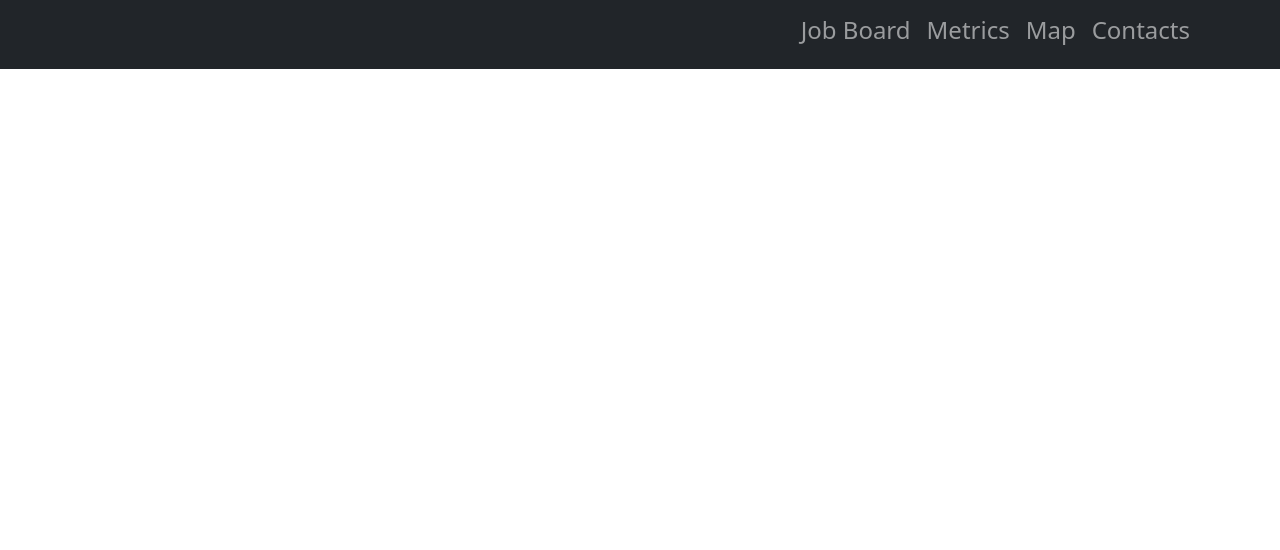
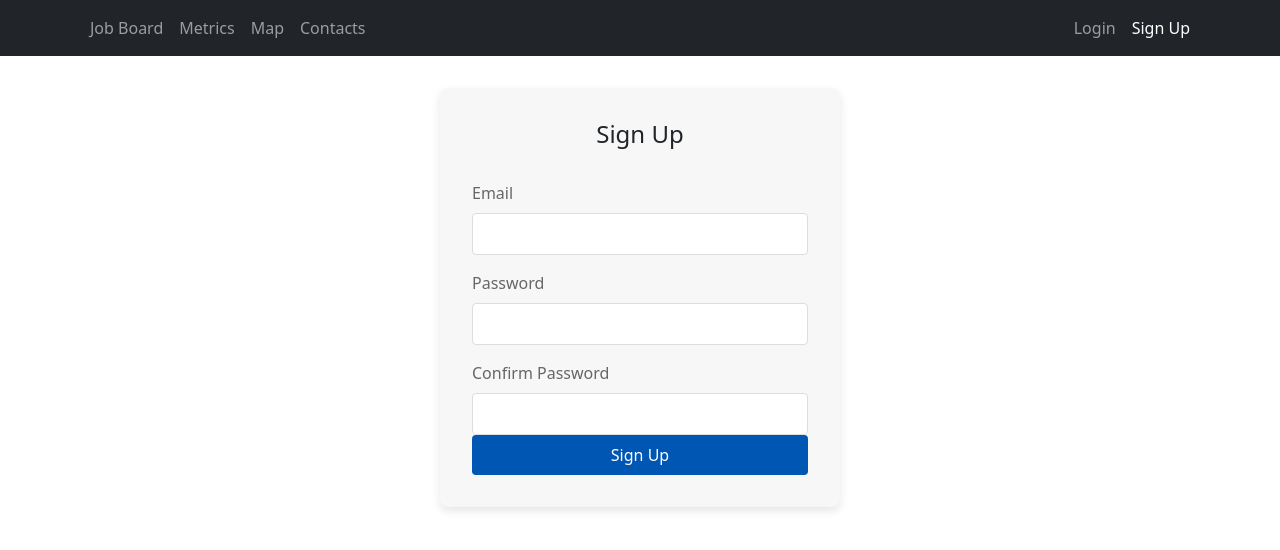
Before and after one commit to asahad/TrackMyHunt, a React (Vite) app: page /signup in a window 1280 px wide. Shown: the top 550 px of the page. Built offline with nearby package versions, Linux system fonts and the light colour scheme.

Commit message:
Add Login and SignUp form

```diff
--- a/src/App.css
+++ b/src/App.css
@@ -1,38 +1,53 @@
-
-
-/* .job-board {
-  gap: 1rem;
-  max-width: 100%;
-  overflow-x: auto;
-} */
-
-.app-container {
-  padding: 2rem;
-}
-
-.app-container h2 {
-  border-bottom: 2px solid #ddd;
-  padding-bottom: 10px;
-  margin-bottom: 1rem;
-}
-
-/* Style for the job card */
+/* ------------------Job Card Styles---------------------------------------------------------- */
 .job-card {
   width: 100%;
-  min-height: 30px; /* Adjust to your preference */
+  height: 20px;
   border: 1px solid #ddd;
   box-shadow: 0 4px 8px rgba(0, 0, 0, 0.1);
   margin-bottom: 1rem;
+  min-height: 100px;
+  max-height: 150px;
+  display: flex;
+  justify-content: space-between;
+  flex-direction: column;
 }
 
 .job-card .card-body {
   padding: 0.5rem;
+  background-color: white;
+}
+
+/* Define default style for all job card bodies */
+.job-card .card-body {
+  padding: 0.5rem;
+  background-color: aqua;
+}
+
+/* Specific styles for each job card category */
+.wishlist .card-body {
+  background-color: #e1f5fe;
+}
+
+.applied .card-body {
+  background-color: #e8f5e9;
+}
+
+.interviewed .card-body {
+  background-color: #fff9c4;
+}
+
+.accepted .card-body {
+  background-color: #e8eaf6;
+}
+
+.rejected .card-body {
+  background-color: #ffebee;
 }
 
 .job-card .card-title {
   margin: 0;
   font-size: 1.2rem;
-  color: #333;
+  color: black;
 }
 
 .job-card .card-text {
@@ -43,7 +58,7 @@
 
 .job-add-button {
   width: 100%;
-  padding: 10px;
+  padding: 20px;
   box-sizing: border-box;
   margin-bottom: 1rem;
   border: none;
@@ -65,27 +80,6 @@
   }
 }
 
-/* Additional styles for different job-card colors based on the status */
-.wishlist {
-  background-color: #e1f5fe;
-}
-
-.applied {
-  background-color: #e8f5e9;
-}
-
-.interviewed {
-  background-color: #fff9c4;
-}
-
-.accepted {
-  background-color: #e8eaf6;
-}
-
-.rejected {
-  background-color: #ffebee;
-}
-
 /* Add this to your CSS file */
 .form-container {
   max-width: 500px;
@@ -93,7 +87,7 @@
   padding: 2rem;
   background-color: #f7f7f7;
   border-radius: 8px;
-  box-shadow: 0 4px 10px rgba(0,0,0,0.1);
+  box-shadow: 0 4px 10px rgba(0, 0, 0, 0.1);
 }
 
 h1 {
@@ -148,18 +142,17 @@ button:disabled {
   font-size: 0.875rem;
 }
 
-
 .form-backdrop {
   display: flex;
   justify-content: center;
   align-items: center;
-  position: fixed; /* Position it relative to the viewport */
+  position: fixed;
   top: 0;
   left: 0;
   width: 100%;
   height: 100%;
-  background-color: rgba(0, 0, 0, 0.5); /* Add a semi-transparent backdrop */
-  z-index: 1050; /* Make sure it sits on top of other content */
+  background-color: rgba(0, 0, 0, 0.5);
+  z-index: 1050;
 }
 
 .form-container {
@@ -168,3 +161,54 @@ button:disabled {
   border-radius: 5px;
   z-index: 2;
 }
+
+/* -----------------------------------------------------Signup and Login Forms Styles---------------------------------------------------- */
+.form-container {
+  max-width: 400px;
+  margin: 2rem auto;
+  padding: 2rem;
+  background-color: #f7f7f7;
+  border-radius: 8px;
+  box-shadow: 0 4px 10px rgba(0, 0, 0, 0.1);
+}
+
+.form-container h4 {
+  text-align: center;
+  margin-bottom: 2rem;
+}
+
+.form-container label {
+  display: block;
+  margin-bottom: 0.5rem;
+}
+
+.form-container .error-message {
+  color: #d00;
+  font-size: 0.875rem;
+  margin-top: 0.25rem;
+}
+
+.form-container .field {
+  width: 100%;
+  padding: 0.5rem;
+  margin-bottom: 1rem;
+  border: 1px solid #ddd;
+  border-radius: 4px;
+}
+
+.form-container button {
+  width: 100%;
+  padding: 0.5rem;
+  border: none;
+  border-radius: 4px;
+  background-color: #0056b3;
+  color: white;
+  font-size: 1rem;
+  cursor: pointer;
+}
+
+.form-container button:disabled {
+  background-color: #cccccc;
+}
+
+/* Add more styles as per your requirement */
--- a/src/App.jsx
+++ b/src/App.jsx
@@ -8,6 +8,8 @@ import { BrowserRouter, Routes, Route } from "react-router-dom";
 import Contact from "./pages/Contacts";
 import Map from "./pages/Map";
 import Metric from "./pages/Metrics";
+import LoginForm from "./components/LoginForm";
+import SignUpForm from "./components/SignUpForm"
 
 function App() {
   return (
@@ -19,6 +21,8 @@ function App() {
           <Route path="/contacts" element={<Contact />} />
           <Route path="/map" element={<Map />} />
           <Route path="/metrics" element={<Metric />} />
+          <Route path="/login" element={<LoginForm/>} />
+          <Route path="/signup" element={<SignUpForm />} />
         </Routes>
       </DndProvider>
     </BrowserRouter>
--- a/src/components/JobBoard.jsx
+++ b/src/components/JobBoard.jsx
@@ -59,7 +59,9 @@ const JobBoard = () => {
 
     return (
       <div ref={dropRef}>
-        <h2>{status.charAt(0).toUpperCase() + status.slice(1)}</h2>
+        <h5 style={{ textAlign: "center" }}>
+          {status.charAt(0).toUpperCase() + status.slice(1)}
+        </h5>
         <Button
           variant="primary"
           size="lg"
--- a/src/components/JobCard.jsx
+++ b/src/components/JobCard.jsx
@@ -5,7 +5,6 @@ import { ItemTypes } from "./Constants";
 import { BiTrash } from "react-icons/bi";
 
 const JobCard = ({ job, status }) => {
-  console.log(status);
   const [{ opacity }, dragRef] = useDrag(
     () => ({
       type: ItemTypes.CARD,
@@ -18,7 +17,7 @@ const JobCard = ({ job, status }) => {
   );
   return (
     <>
-      <Card ref={dragRef} style={{ opacity }} className={`status`}>
+      <Card ref={dragRef} style={{ opacity }} className={`status job-card`}>
         <Card.Body>
           <Row>
             <Col xs={6}>
--- a/src/components/JobForm.jsx
+++ b/src/components/JobForm.jsx
@@ -55,10 +55,10 @@ const JobForm = () => (
           </div>
 
           <div>
-            <label htmlFor="remark">Remark</label>
+            <label htmlFor="Description">Description</label>
             <Field type="text" name="remark" as="textarea" />
             <ErrorMessage
-              name="remark"
+              name="description"
               component="div"
               className="error-message"
             />
--- /dev/null
+++ b/src/components/LoginForm.jsx
@@ -0,0 +1,49 @@
+import { Formik, Form, Field, ErrorMessage } from "formik";
+import * as Yup from "yup";
+import { Button } from "react-bootstrap";
+
+const validationSchema = Yup.object({
+  email: Yup.string().email("Invalid email address").required("Email is required"),
+  password: Yup.string().required("Password is required"),
+});
+
+const LoginForm = () => (
+  <div className="form-container">
+    <h4>Login</h4>
+    <Formik
+      initialValues={{
+        email: "",
+        password: "",
+      }}
+      validationSchema={validationSchema}
+      onSubmit={(values, { setSubmitting }) => {
+        setTimeout(() => {
+          alert(JSON.stringify(values, null, 2));
+          setSubmitting(false);
+        }, 400);
+      }}
+    >
+      {({ isSubmitting }) => (
+        <Form>
+          <div>
+            <label htmlFor="email">Email</label>
+            <Field name="email" type="email" />
+            <ErrorMessage name="email" component="div" className="error-message" />
+          </div>
+
+          <div>
+            <label htmlFor="password">Password</label>
+            <Field name="password" type="password" />
+            <ErrorMessage name="password" component="div" className="error-message" />
+          </div>
+
+          <Button type="submit" disabled={isSubmitting}>
+            Login
+          </Button>
+        </Form>
+      )}
+    </Formik>
+  </div>
+);
+
+export default LoginForm;
--- a/src/components/Navbar.jsx
+++ b/src/components/Navbar.jsx
@@ -7,26 +7,26 @@ const MyNavbar = () => {
       <Container>
         <Navbar.Toggle aria-controls="basic-navbar-nav" />
         <Navbar.Collapse id="basic-navbar-nav">
-          <Nav style={{ marginLeft: "auto" }}>
+          <Nav className="me-auto">
             <LinkContainer to="/">
-              <Nav.Link>
-                <h4>Job Board</h4>
-              </Nav.Link>
+              <Nav.Link>Job Board</Nav.Link>
             </LinkContainer>
             <LinkContainer to="/metrics">
-              <Nav.Link>
-                <h4 className="ml-5">Metrics</h4>
-              </Nav.Link>
+              <Nav.Link>Metrics</Nav.Link>
             </LinkContainer>
             <LinkContainer to="/map">
-              <Nav.Link>
-                <h4>Map</h4>
-              </Nav.Link>
+              <Nav.Link>Map</Nav.Link>
             </LinkContainer>
             <LinkContainer to="/contacts">
-              <Nav.Link>
-                <h4>Contacts</h4>
-              </Nav.Link>
+              <Nav.Link>Contacts</Nav.Link>
+            </LinkContainer>
+          </Nav>
+          <Nav>
+            <LinkContainer to="/login">
+              <Nav.Link>Login</Nav.Link>
+            </LinkContainer>
+            <LinkContainer to="/signup">
+              <Nav.Link>Sign Up</Nav.Link>
             </LinkContainer>
           </Nav>
         </Navbar.Collapse>
--- /dev/null
+++ b/src/components/SignUpForm.jsx
@@ -0,0 +1,57 @@
+import { Formik, Form, Field, ErrorMessage } from "formik";
+import * as Yup from "yup";
+import { Button } from "react-bootstrap";
+
+const validationSchema = Yup.object({
+  email: Yup.string().email("Invalid email address").required("Email is required"),
+  password: Yup.string().required("Password is required").min(8, "Password must be at least 8 characters"),
+  confirmPassword: Yup.string().oneOf([Yup.ref('password'), null], "Passwords must match").required("Confirm password is required"),
+});
+
+const SignUpForm = () => (
+  <div className="form-container">
+    <h4>Sign Up</h4>
+    <Formik
+      initialValues={{
+        email: "",
+        password: "",
+        confirmPassword: "",
+      }}
+      validationSchema={validationSchema}
+      onSubmit={(values, { setSubmitting }) => {
+        setTimeout(() => {
+          alert(JSON.stringify(values, null, 2));
+          setSubmitting(false);
+        }, 400);
+      }}
+    >
+      {({ isSubmitting }) => (
+        <Form>
+          <div>
+            <label htmlFor="email">Email</label>
+            <Field name="email" type="email" />
+            <ErrorMessage name="email" component="div" className="error-message" />
+          </div>
+
+          <div>
+            <label htmlFor="password">Password</label>
+            <Field name="password" type="password" />
+            <ErrorMessage name="password" component="div" className="error-message" />
+          </div>
+
+          <div>
+            <label htmlFor="confirmPassword">Confirm Password</label>
+            <Field name="confirmPassword" type="password" />
+            <ErrorMessage name="confirmPassword" component="div" className="error-message" />
+          </div>
+
+          <Button type="submit" disabled={isSubmitting}>
+            Sign Up
+          </Button>
+        </Form>
+      )}
+    </Formik>
+  </div>
+);
+
+export default SignUpForm;
```
